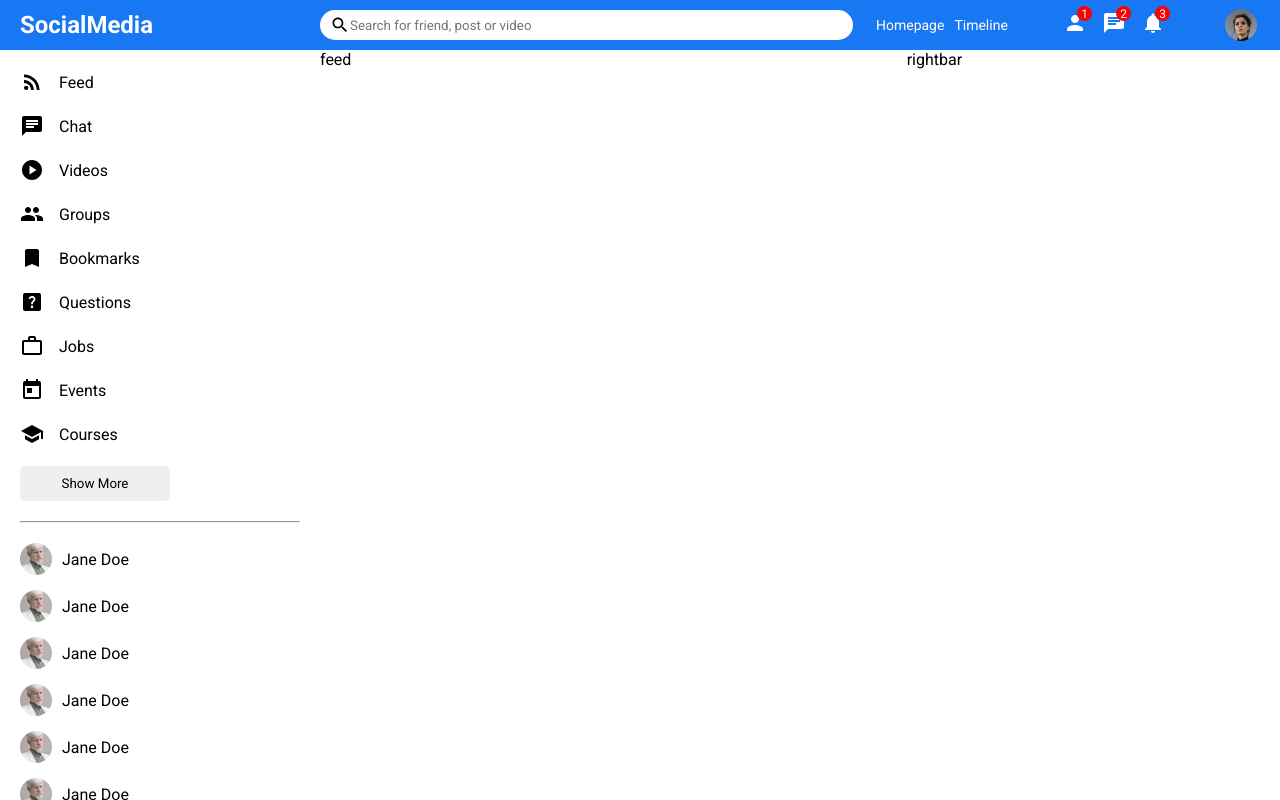
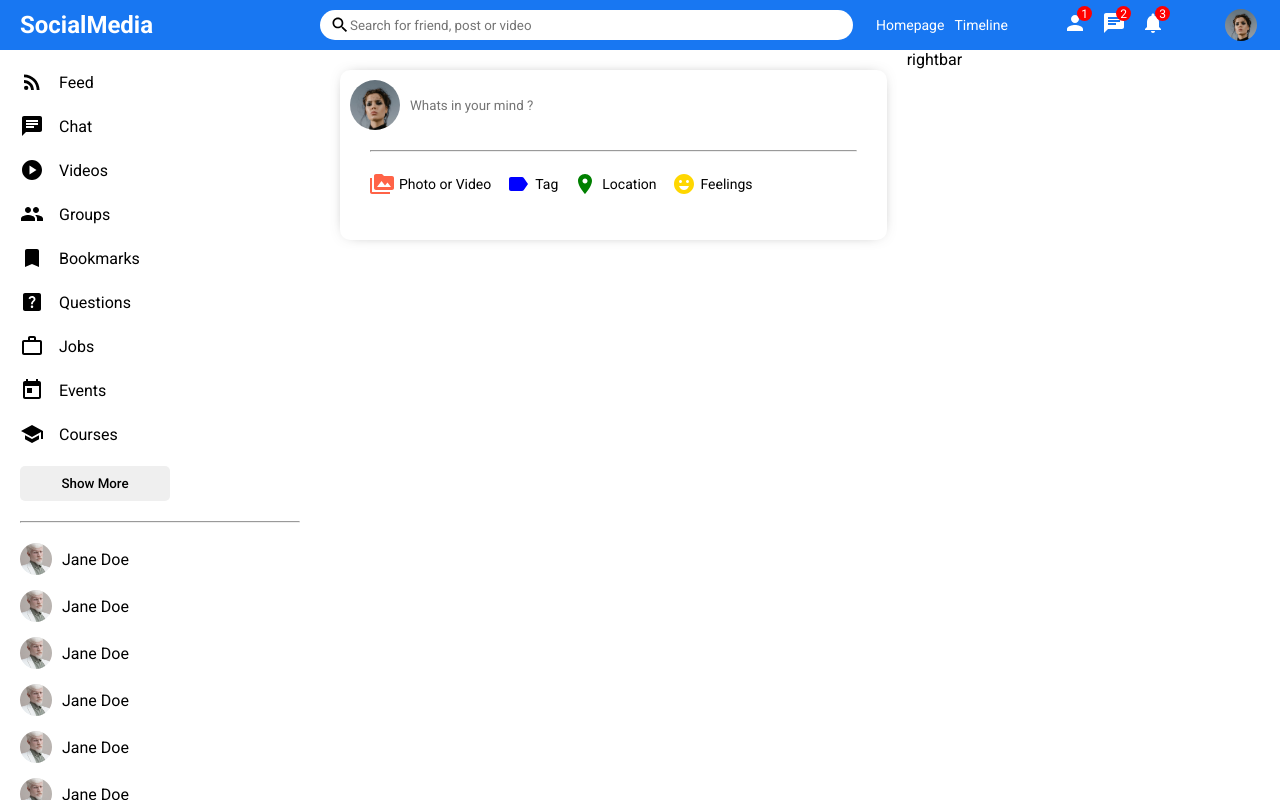
Before and after one commit to bagi24/Social-media-App, a React (Create React App) app: page / in a window 1280 px wide. Built offline with nearby package versions, Linux system fonts and the light colour scheme.

Commit message:
add Feed Component - in progress

```diff
--- a/public/index.html
+++ b/public/index.html
@@ -9,7 +9,7 @@
       name="description"
       content="Web site created using create-react-app"
     />
-    <link href="https://fonts.googleapis.com/css2?family=Roboto:ital,wght@0,400;0,700;1,300;1,500&display=swap" rel="stylesheet">
+    <link href="https://fonts.googleapis.com/css2?family=Roboto:ital,wght@0,400;0,500;0,700;1,300;1,500&display=swap" rel="stylesheet">
  <link rel="stylesheet" href="style.css">
     <title>Social Media App</title>
   </head>
--- a/src/components/feed/Feed.jsx
+++ b/src/components/feed/Feed.jsx
@@ -1,9 +1,13 @@
 import "./feed.css";
+import Share from "../share/Share";
 
 export default function Feed() {
   return (
     <div className="feed">
-      feed
+     <div className="feedWrapper">
+<Share />
+
+     </div>
     </div>
   )
 }
--- a/src/components/feed/feed.css
+++ b/src/components/feed/feed.css
@@ -2,3 +2,8 @@
 
     flex: 5.5;
 }
+
+.feedWrapper{
+
+    padding: 20px;
+}
--- /dev/null
+++ b/src/components/share/Share.jsx
@@ -0,0 +1,50 @@
+import './share.css'
+
+import {PermMedia, Label, Room, EmojiEmotions } from '@mui/icons-material';
+
+
+export default function Share() {
+  return (
+    <div className='share'>
+    <div className="shareWrapper">
+        <div className="shareTop">
+
+            <img className='shareProfileImg' src="/assets/persons/1.jpeg" alt="" />
+
+        <input placeholder='Whats in your mind ?' className='shareInput' />
+        </div>
+<hr  className='shareHr'/>
+
+        <div className="shareBottom">
+
+<div className="shareOptions">
+
+    <div className="shareOption">
+        <PermMedia  htmlColor='tomato' className='shareIcon' />
+
+        <span className='shareOptionText'>Photo or Video</span>
+    </div>
+
+     <div className="shareOption">
+        <Label htmlColor='blue' className='shareIcon' />
+
+        <span className='shareOptionText'>Tag</span>
+    </div>
+     <div className="shareOption">
+        <Room  htmlColor='green' className='shareIcon' />
+
+        <span className='shareOptionText'>Location</span>
+    </div>
+     <div className="shareOption">
+        <EmojiEmotions htmlColor='gold' className='shareIcon' />
+
+        <span className='shareOptionText'>Feelings</span>
+    </div>
+
+</div>
+
+        </div>
+    </div>
+    </div>
+  )
+}
--- /dev/null
+++ b/src/components/share/share.css
@@ -0,0 +1,83 @@
+.share {
+    width: 100%;
+    height: 170px;
+    border-radius: 10px;
+-webkit-box-shadow: 0px 0px 16px -9px rgba(0, 0, 0, 0.68);
+    box-shadow: 0px 0px 16px -9px rgba(0, 0, 0, 0.68);
+
+}
+
+
+.shareWrapper {
+    padding: 10px;
+}
+
+.shareTop {
+    display: flex;
+    align-items: center;
+}
+
+.shareProfileImg{
+    width: 50px ;
+    height: 50px;
+    border-radius: 50%;
+    object-fit: cover;
+    margin-right: 10px;
+}
+
+.shareInput {
+    border: none;
+    width: 80%;
+
+}
+
+.shareInput:focus {
+    outline: none;
+}
+
+.shareHr {
+    margin: 20px;
+}
+
+.shareBottom {
+    display: flex;
+    align-items: center;
+    justify-content: space-between;
+
+}
+
+.shareOptions {
+    display: flex;
+margin-left: 20px;
+}
+
+.shareOption {
+    display: flex;
+    align-items: center;
+margin-right:15px;
+cursor: pointer;
+}
+
+
+.shareIcon {
+
+    font-size: 18px;
+    margin-right: 5px;
+}
+
+
+.shareOptionText {
+
+    font-size: 14px;
+    font-weight: 400;
+
+}
+
+.shareButton {
+    border: none;
+    padding: 7px;
+    border-radius: 5px;
+    background-color: green;
+    font-weight: 400;
+
+}
```
